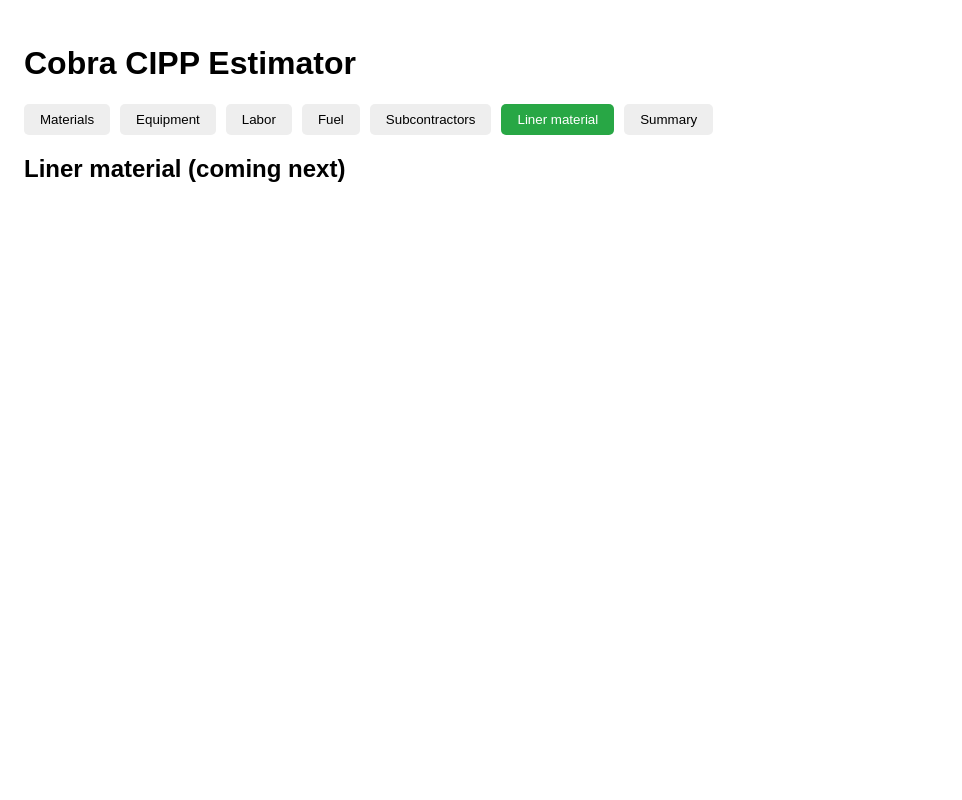
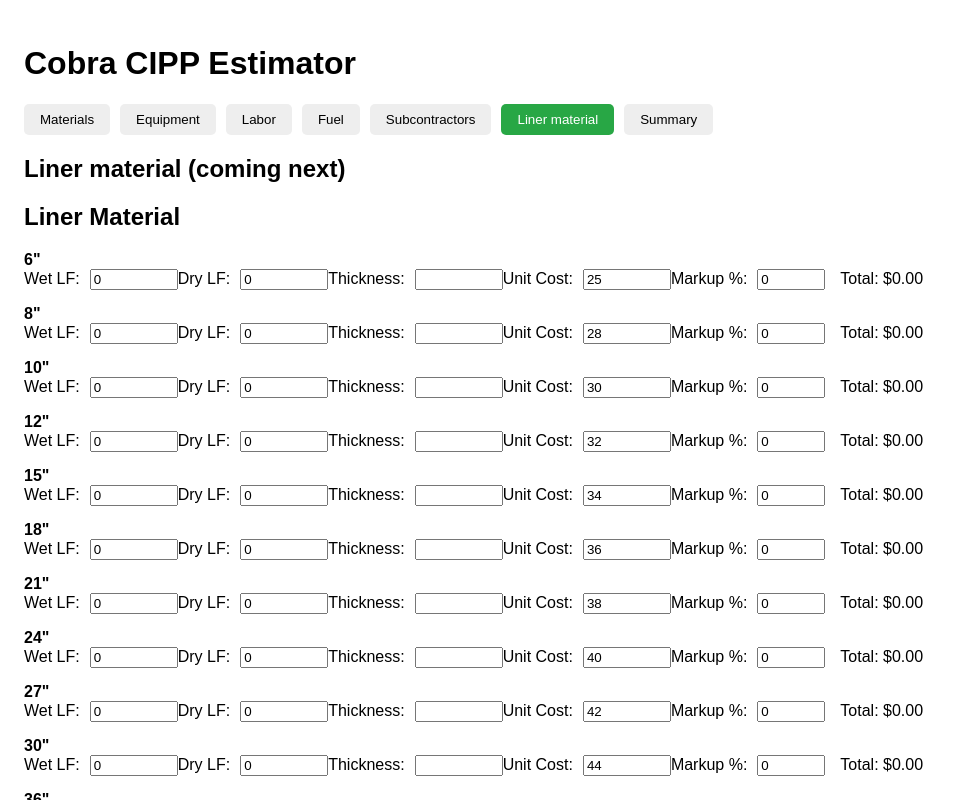
Before and after one commit to JustinLusk/CIPP-Estimating-Program, a React (Create React App) app: page / in a window 1280 px wide. Both pictures are taken after a click on the button "Liner material". Shown: the top 800 px of the page, without its empty margins (0-962 px from the left). Built offline with nearby package versions, Linux system fonts and the light colour scheme.

Commit message:
Update App.js

```diff
--- a/src/App.js
+++ b/src/App.js
@@ -81,6 +81,39 @@ const [subs, setSubs] = useState([
   { name: 'Paving', base: 0, markup: 0 },
   { name: 'Concrete', base: 0, markup: 0 }
 ]);
+
+const [liner, setLiner] = useState([
+  { diameter: '6"', wet: 0, dry: 0, thickness: '', unitCost: 25, markup: 0 },
+  { diameter: '8"', wet: 0, dry: 0, thickness: '', unitCost: 28, markup: 0 },
+  { diameter: '10"', wet: 0, dry: 0, thickness: '', unitCost: 30, markup: 0 },
+  { diameter: '12"', wet: 0, dry: 0, thickness: '', unitCost: 32, markup: 0 },
+  { diameter: '15"', wet: 0, dry: 0, thickness: '', unitCost: 34, markup: 0 },
+  { diameter: '18"', wet: 0, dry: 0, thickness: '', unitCost: 36, markup: 0 },
+  { diameter: '21"', wet: 0, dry: 0, thickness: '', unitCost: 38, markup: 0 },
+  { diameter: '24"', wet: 0, dry: 0, thickness: '', unitCost: 40, markup: 0 },
+  { diameter: '27"', wet: 0, dry: 0, thickness: '', unitCost: 42, markup: 0 },
+  { diameter: '30"', wet: 0, dry: 0, thickness: '', unitCost: 44, markup: 0 },
+  { diameter: '36"', wet: 0, dry: 0, thickness: '', unitCost: 46, markup: 0 },
+  { diameter: '42"', wet: 0, dry: 0, thickness: '', unitCost: 48, markup: 0 },
+  { diameter: '48"', wet: 0, dry: 0, thickness: '', unitCost: 50, markup: 0 },
+  { diameter: '54"', wet: 0, dry: 0, thickness: '', unitCost: 52, markup: 0 },
+  { diameter: '60"', wet: 0, dry: 0, thickness: '', unitCost: 54, markup: 0 },
+  { diameter: '66"', wet: 0, dry: 0, thickness: '', unitCost: 56, markup: 0 },
+  { diameter: '72"', wet: 0, dry: 0, thickness: '', unitCost: 58, markup: 0 }
+]);
+
+const handleLinerChange = (index, field, value) => {
+  const newList = [...liner];
+  newList[index][field] = field === 'thickness' ? value : parseFloat(value);
+  setLiner(newList);
+};
+
+const linerSubtotal = liner.reduce((sum, item) => {
+  const totalLF = item.wet + item.dry;
+  const cost = totalLF * item.unitCost * (1 + item.markup / 100);
+  return sum + cost;
+}, 0);
+
 
 const handleSubsChange = (index, field, value) => {
   const newList = [...subs];
@@ -333,6 +366,60 @@ const fuelSubtotal = fuel.reduce((sum, item) => {
         </div>
       )}
 
+      {tab === 'liner material' && (
+        <div>
+          <h2>Liner Material</h2>
+          {liner.map((item, i) => {
+            const totalLF = item.wet + item.dry;
+            const total = totalLF * item.unitCost * (1 + item.markup / 100);
+            return (
+              <div key={i} style={{ marginBottom: '15px' }}>
+                <strong>{item.diameter}</strong><br />
+                Wet LF:
+                <input
+                  type="number"
+                  value={item.wet}
+                  onChange={e => handleLinerChange(i, 'wet', e.target.value)}
+                  style={{ width: '80px', marginLeft: '10px' }}
+                />
+                Dry LF:
+                <input
+                  type="number"
+                  value={item.dry}
+                  onChange={e => handleLinerChange(i, 'dry', e.target.value)}
+                  style={{ width: '80px', marginLeft: '10px' }}
+                />
+                Thickness:
+                <input
+                  type="text"
+                  value={item.thickness}
+                  onChange={e => handleLinerChange(i, 'thickness', e.target.value)}
+                  style={{ width: '80px', marginLeft: '10px' }}
+                />
+                Unit Cost:
+                <input
+                  type="number"
+                  value={item.unitCost}
+                  onChange={e => handleLinerChange(i, 'unitCost', e.target.value)}
+                  style={{ width: '80px', marginLeft: '10px' }}
+                />
+                Markup %:
+                <input
+                  type="number"
+                  value={item.markup}
+                  onChange={e => handleLinerChange(i, 'markup', e.target.value)}
+                  style={{ width: '60px', marginLeft: '10px' }}
+                />
+                <span style={{ marginLeft: '15px' }}>
+                  Total: ${total.toFixed(2)}
+                </span>
+              </div>
+            );
+          })}
+          <h3>Liner Subtotal: ${linerSubtotal.toFixed(2)}</h3>
+        </div>
+      )}
+
 
     </div>
   );
```
